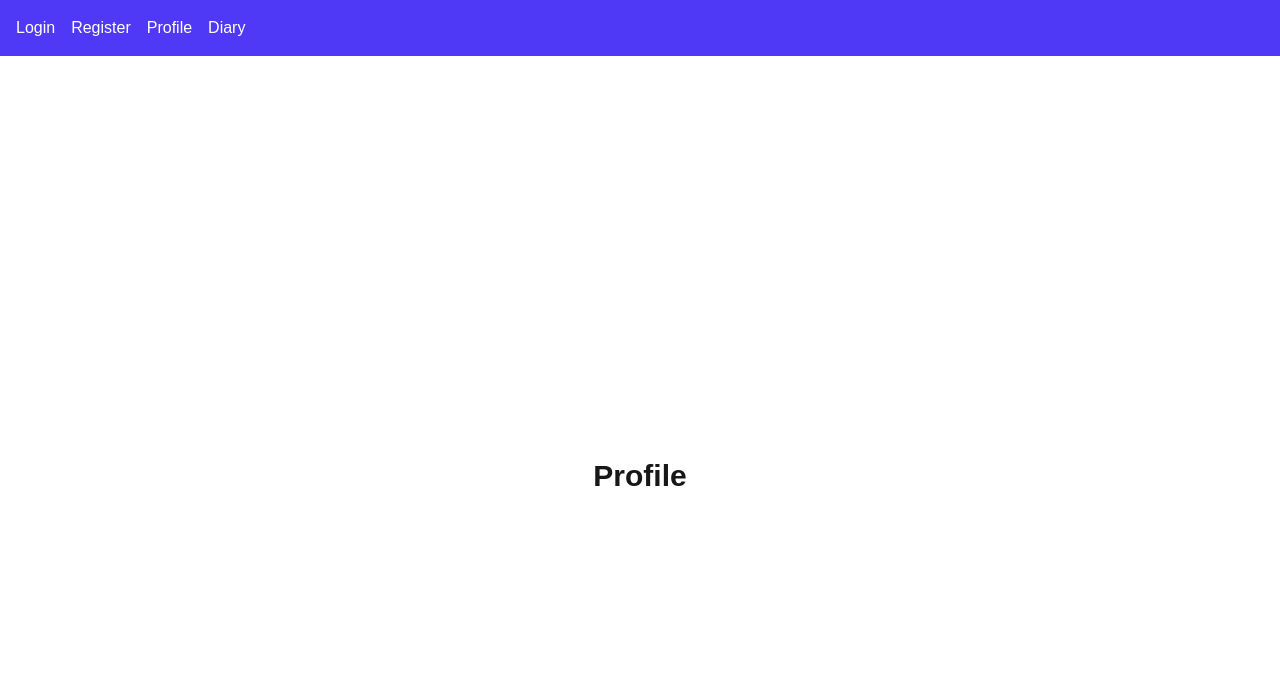
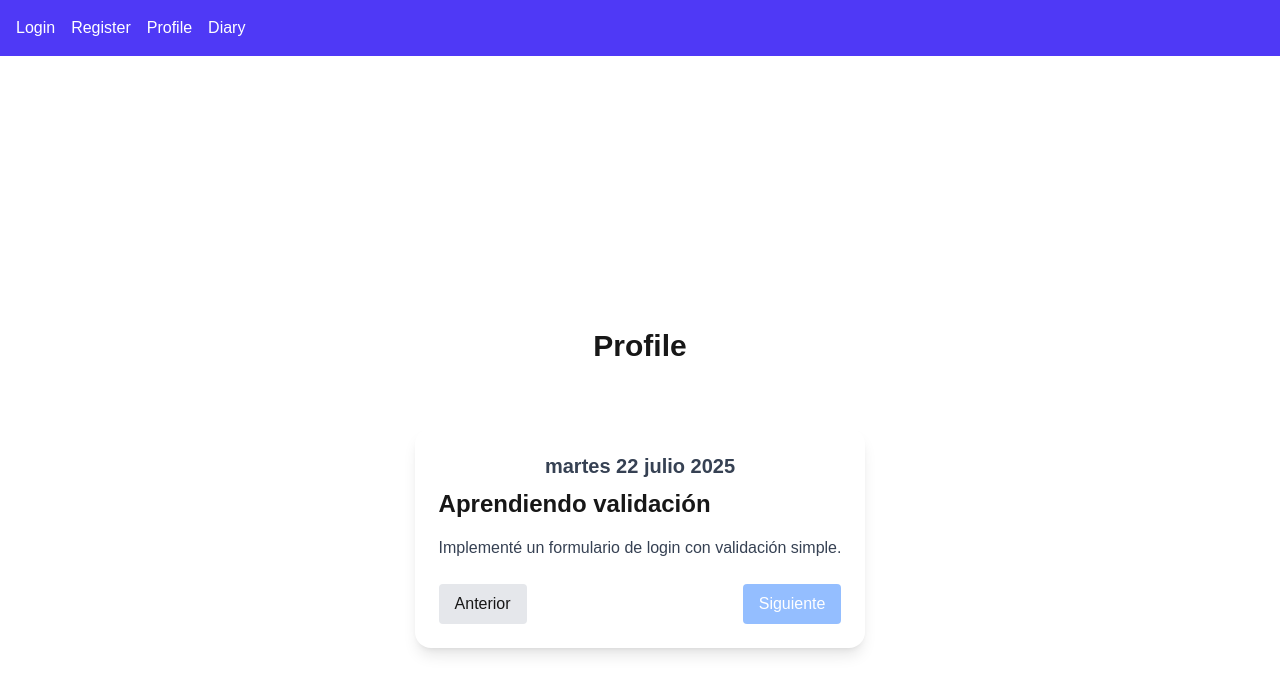
Before and after one commit to dniph/lulu-diary-frontend, a Next.js app: page /profile in a window 1280 px wide. Shown: the top 694 px of the page. Built offline with nearby package versions, Linux system fonts and the light colour scheme.

Commit message:
DayWiew component time fixed

```diff
--- a/package.json
+++ b/package.json
@@ -9,6 +9,7 @@
     "lint": "next lint"
   },
   "dependencies": {
+    "date-fns": "^4.1.0",
     "next": "15.4.3",
     "react": "19.1.0",
     "react-dom": "19.1.0"
--- a/src/app/diary/page.js
+++ b/src/app/diary/page.js
@@ -1,5 +1,5 @@
 'use client';
-
+import DayView from '@/components/DayView';
 import { useState } from 'react';
 
 const mockEntries = [
--- a/src/app/layout.js
+++ b/src/app/layout.js
@@ -9,6 +9,7 @@ export const metadata = {
 export default function RootLayout({ children }) {
   return (
     <html lang="es">
+
       <body>
         <nav className="bg-indigo-600 text-white p-4 flex space-x-4">
           <Link href="/login" className="hover:underline">
--- a/src/app/profile/page.js
+++ b/src/app/profile/page.js
@@ -1,8 +1,11 @@
-// src/app/profile/page.js
+
+import DayView from '@/components/DayView';
+
 export default function ProfilePage() {
   return (
     <div className="flex flex-col items-center justify-center min-h-screen">
       <h1 className="text-3xl font-bold mb-6">Profile</h1>
+      <DayView initialDay={1} />
       {/* Aquí luego irá la información del perfil */}
     </div>
   );
--- /dev/null
+++ b/src/components/DayView.js
@@ -0,0 +1,88 @@
+'use client';
+
+import { useState, useEffect } from 'react';
+import { parseISO, format, isSameDay } from 'date-fns';
+import { es } from 'date-fns/locale';
+
+const mockEntries = [
+  {
+    id: 1,
+    title: 'Primer día en Lulu Diary',
+    content: 'Hoy empecé a crear mi diario personal con React y Tailwind.',
+    date: '2025-07-20',
+  },
+  {
+    id: 2,
+    title: 'Aprendiendo validación',
+    content: 'Implementé un formulario de login con validación simple.',
+    date: '2025-07-22',
+  },
+];
+
+export default function DayView() {
+  const [currentIndex, setCurrentIndex] = useState(0);
+
+  useEffect(() => {
+    const today = new Date();
+
+    const todayIndex = mockEntries.findIndex((entry) =>
+      isSameDay(parseISO(entry.date), today)
+    );
+
+    if (todayIndex !== -1) {
+      setCurrentIndex(todayIndex);
+    } else {
+      // Si no hay entrada de hoy, muestra la más reciente anterior
+      const pastEntries = mockEntries.filter(entry => parseISO(entry.date) <= today);
+      if (pastEntries.length > 0) {
+        const lastPastEntry = pastEntries[pastEntries.length - 1];
+        setCurrentIndex(mockEntries.findIndex(e => e.id === lastPastEntry.id));
+      } else {
+        setCurrentIndex(0); // Por defecto, muestra la primera
+      }
+    }
+  }, []);
+
+  const entry = mockEntries[currentIndex];
+
+  const handleNext = () => {
+    if (currentIndex < mockEntries.length - 1) {
+      setCurrentIndex(currentIndex + 1);
+    }
+  };
+
+  const handlePrev = () => {
+    if (currentIndex > 0) {
+      setCurrentIndex(currentIndex - 1);
+    }
+  };
+
+  const formatDate = (dateString) =>
+    format(parseISO(dateString), 'EEEE d MMMM yyyy', { locale: es });
+
+  return (
+    <div className="max-w-xl mx-auto mt-10 p-6 bg-white rounded-2xl shadow-lg">
+      <h2 className="text-xl font-bold text-center text-gray-700 mb-2">
+        {formatDate(entry.date)}
+      </h2>
+      <h1 className="text-2xl font-bold mb-4">{entry.title}</h1>
+      <p className="text-gray-700 mb-4">{entry.content}</p>
+      <div className="flex justify-between mt-6">
+        <button
+          onClick={handlePrev}
+          disabled={currentIndex === 0}
+          className="px-4 py-2 bg-gray-200 hover:bg-gray-300 rounded disabled:opacity-50"
+        >
+          Anterior
+        </button>
+        <button
+          onClick={handleNext}
+          disabled={currentIndex === mockEntries.length - 1}
+          className="px-4 py-2 bg-blue-500 hover:bg-blue-600 text-white rounded disabled:opacity-50"
+        >
+          Siguiente
+        </button>
+      </div>
+    </div>
+  );
+}
```
Also changed, not shown: 1 other file (tests, documents, lock files or other folders).
